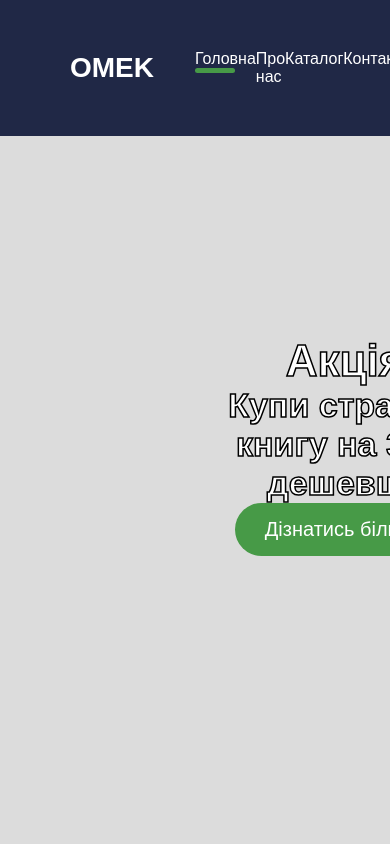
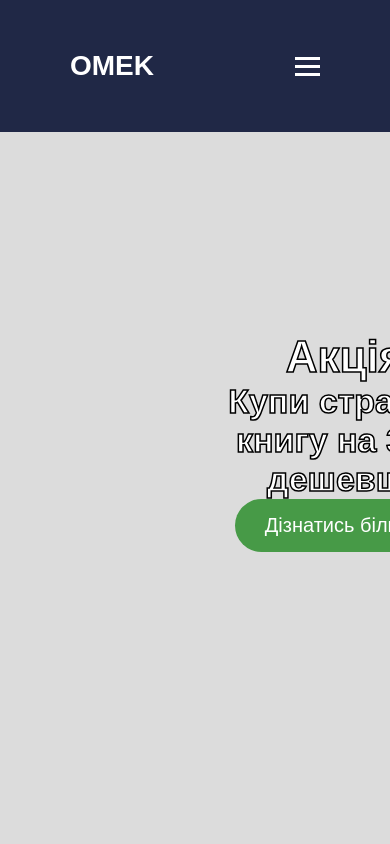
Before and after one commit to Lime-dv/omek-adaptive-web, a plain HTML site: page index.html in a window 390 px wide. Shown: the top 844 px of the page. Drawn offline with Linux system fonts and the light colour scheme.

Commit message:
feat: add burger menu

```diff
--- a/assets/css/_header.css
+++ b/assets/css/_header.css
@@ -64,3 +64,42 @@ header nav ul li.btn a, .email .block button{
 header nav ul li.btn a:hover, .email .block button:hover{
     background: rgb(31, 65, 31) ;
 }
+
+.burger-icon {
+    display: none;
+    cursor: pointer;
+    z-index: 100;
+}
+
+.burger-icon span {
+    display: block;
+    width: 25px;
+    height: 3px;
+    background-color: #fff;
+    margin: 5px 0;
+    transition: all 0.3s ease-in-out;
+}
+
+@media screen and (max-width: 768px) {
+
+    .burger-icon {
+        display: block;
+        order: 2;
+    }
+
+    header nav {
+        display: none;
+        width: 100%;
+        order: 3;
+    }
+
+    .con-content {
+        flex-wrap: wrap;
+        justify-content: space-between;
+    }
+
+    .logo {
+        width: 50%;
+        order: 1;
+    }
+}
--- a/index.html
+++ b/index.html
@@ -20,6 +20,11 @@
 					<li class="btn"><a href="#">Особистий кабінет</a></li>
 				</ul>
 			</nav>
+			<div class="burger-icon">
+                <span></span>
+                <span></span>
+                <span></span>
+            </div>
 		</div>
 	</header>
 
@@ -132,5 +137,22 @@
 		<hr>
 		<p>@omek 2025 - всі права захищені</p>
 	</div>
+
+	<script>
+    const burgerIcon = document.querySelector('.burger-icon');
+    const nav = document.querySelector('header nav');
+    const ul = document.querySelector('header nav ul');
+
+    burgerIcon.addEventListener('click', () => {
+        burgerIcon.classList.toggle('active');
+        const isNavVisible = nav.style.display === 'flex' || nav.style.display === 'block';
+
+        if (isNavVisible) {
+            nav.style.display = 'none';
+        } else {
+            nav.style.display = 'block';
+			}
+		});
+	</script>
 </body>
 </html>
```
